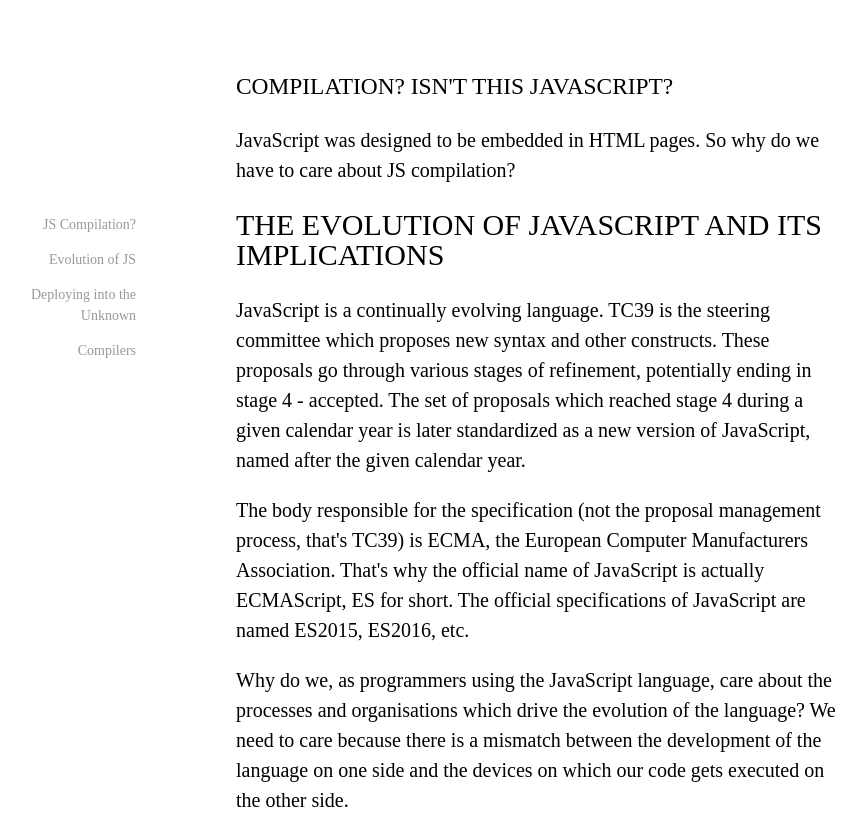
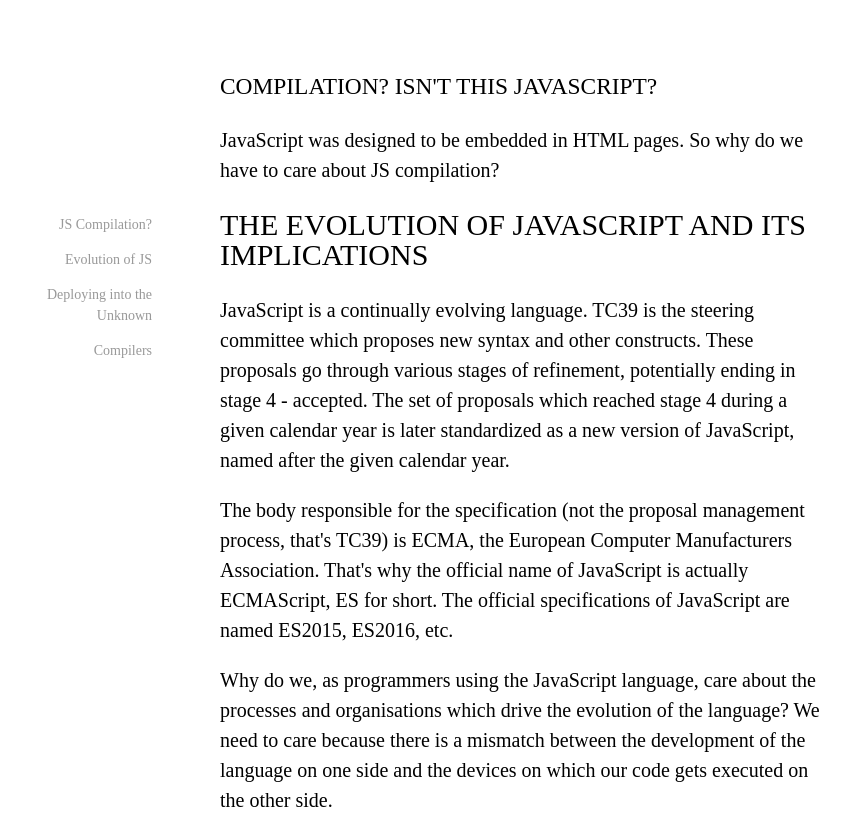
Before and after one commit to timkg/timkg.de, a Gatsby site: page /compilation in a window 1280 px wide. Shown: the top 818 px of the page, without its empty margins (104-970 px from the left). Built offline with nearby package versions, Linux system fonts and the light colour scheme; Gatsby itself is replaced by a stand-in of ours.

Commit message:
remove all of that JS crap, position with CSS

```diff
--- a/src/pages/compilation.js
+++ b/src/pages/compilation.js
@@ -1,102 +1,18 @@
 import React, { Component } from "react"
 
-class Nav extends Component {
-
-    constructor(props) {
-        super(props);
-
-        this.state = {
-            hidden: true,
-            left: 0
-        };
-
-        this.positionNextToArticle = this.positionNextToArticle.bind(this);
-    }
-
-    componentDidMount() {
-        this.positionNextToArticle();
-        // TODO debounce to run every 50ms or so, not on every event
-        window.addEventListener("resize", this.positionNextToArticle);
-        this.setState({
-            hidden: false
-        });
-    }
-
-    componentWillUnmount() {
-        window.removeEventListener("resize", this.positionNextToArticle);
-    }
-
-    positionNextToArticle() {
-        // TODO pass in reference to element in constructor
-        const { positionRelativeTo } = this.props;
-        const articleLeft = document.querySelector(`#${positionRelativeTo}`).getBoundingClientRect().left;
-        this.setState({
-            left: articleLeft - 250 // TODO get rid of magic number
-        })
-    }
-
-    render() {
-        return (
-            <nav className="article-toc"
-                style={{
-                    display: this.state.hidden ? "none" : "block",
-                    left: `${this.state.left}px`
-                }}>
-                <ul>
-                    <li><a href="#compilation-intro">JS Compilation?</a></li>
-                    <li><a href="#evolution">Evolution of JS</a></li>
-                    <li><a href="#deploying">Deploying into the Unknown</a></li>
-                    <li><a href="#compilers">Compilers</a></li>
-                </ul>
-            </nav>
-        );
-    }
-}
-
 export default class CompilationPage extends Component {
-
-    constructor(props) {
-        super(props);
-
-        this.state = {
-            shouldTocBeVisible: false
-        };
-
-        this.showTocIfScreenIsBigEnough = this.showTocIfScreenIsBigEnough.bind(this);
-    }
-
-    componentDidMount() {
-        this.showTocIfScreenIsBigEnough();
-        // TODO debounce to run every 50ms or so, not on every event
-        window.addEventListener("resize", this.showTocIfScreenIsBigEnough);
-    }
-
-    componentWillUnmount() {
-        window.removeEventListener("resize", this.showTocIfScreenIsBigEnough);
-    }
-
-
-    showTocIfScreenIsBigEnough() {
-        const windowWidth = window.innerWidth;
-        // TODO get rid of magic numbers
-        const articleWidth = 600;
-        const tocWidth = 150;
-        const tocGutter = 100;
-
-        let shouldTocBeVisible;
-        if ((windowWidth - articleWidth) / 2 < tocWidth + tocGutter) {
-            shouldTocBeVisible = false;
-        } else {
-            shouldTocBeVisible = true;
-        }
-
-        this.setState({shouldTocBeVisible})
-    }
 
     render() {
         return (
             <article>
-                { this.state.shouldTocBeVisible && <Nav positionRelativeTo="compilation"/> }
+                <nav>
+                    <ul>
+                        <li><a href="#compilation-intro">JS Compilation?</a></li>
+                        <li><a href="#evolution">Evolution of JS</a></li>
+                        <li><a href="#deploying">Deploying into the Unknown</a></li>
+                        <li><a href="#compilers">Compilers</a></li>
+                    </ul>
+                </nav>
                 <section id="compilation">
                     <h1 id="compilation-intro">Compilation? Isn't this JavaScript?</h1>
                     <p>
--- a/src/styles/global.css
+++ b/src/styles/global.css
@@ -16,29 +16,34 @@ p, article, section {
 
 article {
     max-width: 600px;
-    margin: 0 auto;
+    margin-left: 25%;
 }
 
-.article-toc {
+nav {
     position: fixed;
+    left: 0;
+    width: 20%;
     top: 200px;
     text-align: right;
     font-size: 14px;
-    width: 150px;
 }
 
-.article-toc ul {
+nav ul {
     list-style: none;
     margin: 0;
     padding: 0;
+    display: flex;
+    flex-direction: column;
+    align-items: flex-end;
 }
 
-.article-toc li {
+nav li {
     line-height: 1.5em;
     margin-top: 1em;
+    max-width: 150px;
 }
 
-.article-toc a {
+nav a {
     text-decoration: none;
     color: #999;
 }
```
